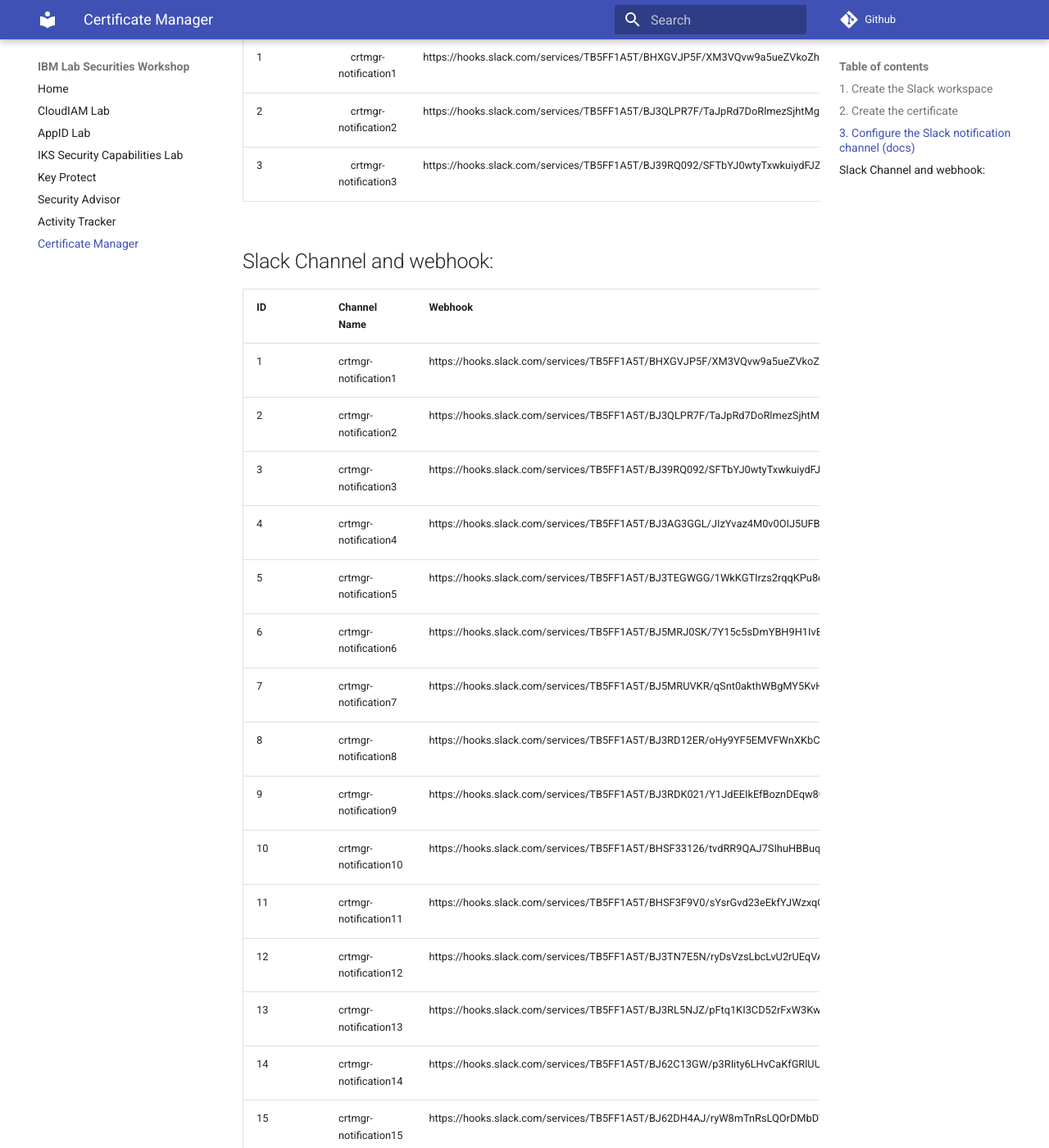
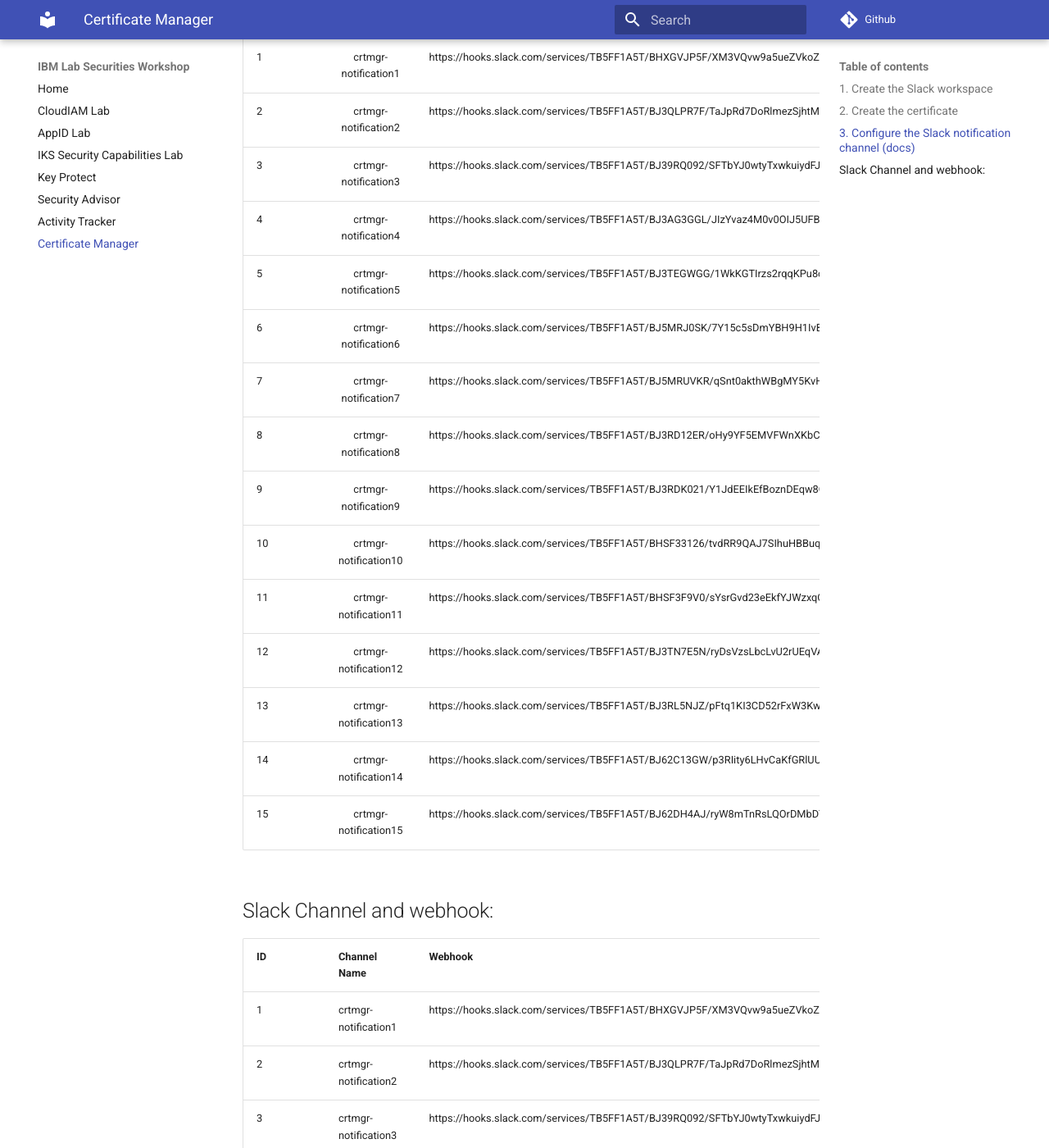
Before and after one commit to ibm-cloud-architecture/ibm-security-workshop, an MkDocs documentation site: the page built from docs/CertificateManager/README.md, in a window 1280 px wide and 1400 px high, scrolled down 2067 px. Shown: the whole window at 82% size. Built offline with MkDocs 1.6.1 and Material for MkDocs 9.7.7, drawn with Linux system fonts in a browser that asks for light colours.

Commit message:
Update README.md

```diff
--- a/docs/CertificateManager/README.md
+++ b/docs/CertificateManager/README.md
@@ -37,11 +37,23 @@
 | 1 | crtmgr-notification1 | https://hooks.slack.com/services/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 |
 | 2 | crtmgr-notification2      |   https://hooks.slack.com/services/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 |
 | 3 | crtmgr-notification3      |    https://hooks.slack.com/services/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 |
-
+| 4 | crtmgr-notification4  | https://hooks.slack.com/services/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 |
+| 5 | crtmgr-notification5  | https://hooks.slack.com/services/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 |
+| 6 | crtmgr-notification6  | https://hooks.slack.com/services/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 |
+| 7 | crtmgr-notification7  | https://hooks.slack.com/services/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 |
+| 8 | crtmgr-notification8  | https://hooks.slack.com/services/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 |
+| 9 | crtmgr-notification9  | https://hooks.slack.com/services/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 |
+| 10 | crtmgr-notification10 | https://hooks.slack.com/services/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 |
+| 11 | crtmgr-notification11 | https://hooks.slack.com/services/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 |
+| 12 | crtmgr-notification12 | https://hooks.slack.com/services/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 |
+| 13 | crtmgr-notification13 | https://hooks.slack.com/services/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 |
+| 14 | crtmgr-notification14 | https://hooks.slack.com/services/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 |
+| 15 | crtmgr-notification15 | https://hooks.slack.com/services/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 |
 
 
 
 ## Slack Channel and webhook:
+
 | ID  | Channel Name            | Webhook
 ---|-----------------------|---------
 | 1 | crtmgr-notification1  | https://hooks.slack.com/services/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 |
```
